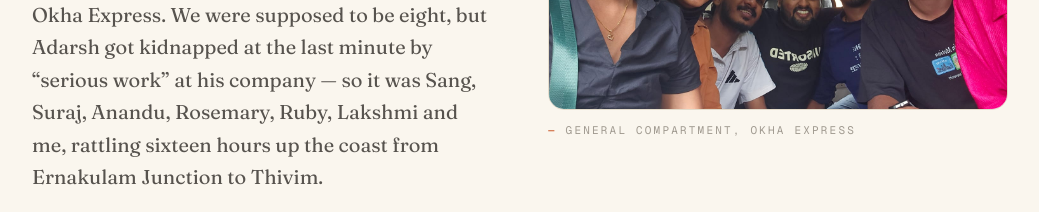
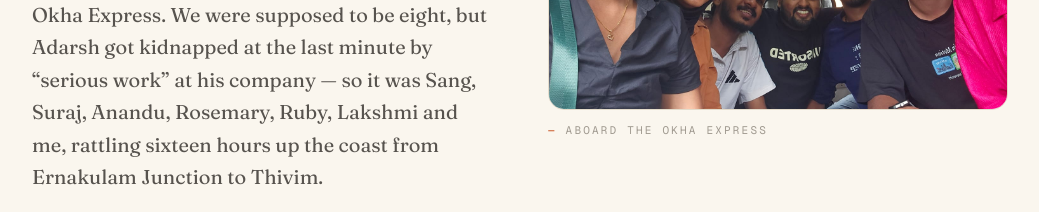
Before and after one commit to jubinphilip/Portfolio, a Next.js app: page /travel/goan-diaries in a window 1280 px wide. Shown: the part 1140-1352 px from the top of the page, without its empty margins (120-1159 px from the left). Built offline with nearby package versions, Linux system fonts and the light colour scheme.

Commit message:
Update LinkedIn URL in personal info and improve alt text and caption for travel photo

```diff
--- a/src/app/page.tsx
+++ b/src/app/page.tsx
@@ -7,7 +7,7 @@ const info = {
   email: "jubinphilip25@gmail.com",
   phone: "+91 7025889751",
   github: "https://github.com/jubinphilip",
-  linkedin: "https://linkedin.com/in/jubin-philip",
+  linkedin: "https://www.linkedin.com/in/jubin-philip-92935b211/",
   website: "https://jubinphilip.netlify.app",
 };
 
--- a/src/app/travel/goan-diaries/page.tsx
+++ b/src/app/travel/goan-diaries/page.tsx
@@ -59,8 +59,8 @@ export default function GoanDiaries() {
             </div>
             <Photo
               src="/travel/goa-7.jpeg"
-              alt="All seven of us squeezed into the general compartment of the Okha Express"
-              caption="General compartment, Okha Express"
+              alt="All seven of us together aboard the Okha Express on the way to Goa"
+              caption="Aboard the Okha Express"
               aspect="aspect-[16/10]"
             />
           </section>
```
